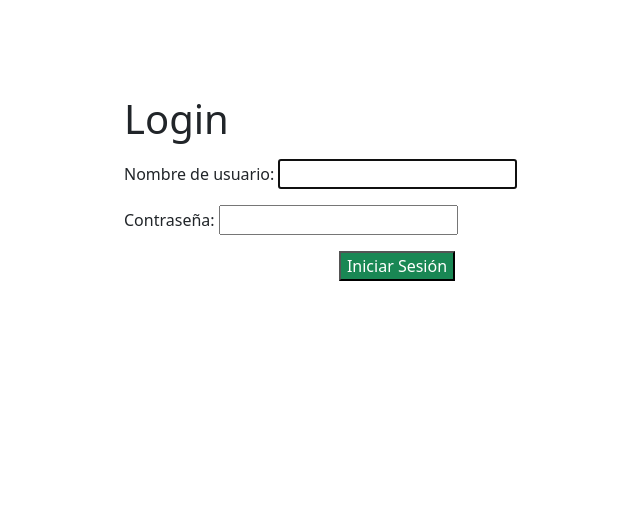
After one commit to Daniela1221/Proyecto-Final, a Django app: page /login/ in a window 1280 px wide. The commit adds this page. Shown: the part 623-1144 px from the top of the page, without its empty margins (243-883 px from the left). Run offline with Django 4.2, Linux system fonts and the light colour scheme; some libraries are stand-ins or nearby versions.

Commit message:
add: login y logout

```diff
--- /dev/null
+++ b/project/apps/Home/forms.py
@@ -0,0 +1,12 @@
+from django import forms
+from django.contrib.auth.forms import AuthenticationForm
+from django.contrib.auth.models import User
+
+class CustomAuthenticationForm(AuthenticationForm):
+    class Meta:
+        model = User
+        fields = ["username","password"]
+        widgets = {
+            "username":forms.TextInput(),
+            "password":forms.PasswordInput(),
+        }
--- a/project/apps/Home/templates/Home/index.html
+++ b/project/apps/Home/templates/Home/index.html
@@ -6,6 +6,10 @@
 
 {% endblock HEADER %}
 
+{% block CONTENIDO_STYLE %}
+    <center><h2>{{ mensaje }}</h2></center>
+{% endblock CONTENIDO_STYLE %}
+
 {% block CONTENIDO_sSTYLE %}
 
     {% include 'Home/circulos.html' %}
--- /dev/null
+++ b/project/apps/Home/templates/Home/login.html
@@ -0,0 +1,16 @@
+{% extends 'Home/index.html' %}
+
+{% block TITULO %}
+    Login
+{% endblock TITULO %}
+{% block CONTENIDO_STYLE %}
+    <form action="" method="post">
+        {% csrf_token %}
+        {{ form.as_p }}
+        <center><button type="submit" class="text-bg-success">Iniciar Sesión</button></center>
+    </form>
+{% endblock CONTENIDO_STYLE %}
+
+{% block CONTENIDO_sSTYLE %}
+
+{% endblock CONTENIDO_sSTYLE %}
--- /dev/null
+++ b/project/apps/Home/templates/Home/logout.html
@@ -0,0 +1,5 @@
+{% extends 'Home/index.html' %}
+
+{% block CONTENIDO_STYLE %}
+    <h2>Se ha cerrado sesión correctamente.</h2>
+{% endblock CONTENIDO_STYLE %}
--- a/project/apps/Home/templates/Home/navbar.html
+++ b/project/apps/Home/templates/Home/navbar.html
@@ -6,10 +6,15 @@
         <div class="collapse navbar-collapse" id="navbarSupportedContent">
             <ul class="navbar-nav ms-auto mb-2 mb-lg-0">
                 <li class="nav-item"><a class="nav-link active" aria-current="page" href="{% url 'Home:home' %}">Home</a></li>
-                <li class="nav-item"><a class="nav-link" href="{% url 'about:home' %}">Quienes Somos</a></li>
                 <li class="nav-item"><a class="nav-link" href="{% url 'servicios:home' %}">Servicios</a></li>
                 <li class="nav-item"><a class="nav-link" href="{% url 'tienda:home' %}">Tienda</a></li>
-                <li class="nav-item"><a class="nav-link" href="#!">Log In</a></li>
+                {% if user.is_authenticated %}
+                    <li class="nav-item"><a class="nav-link text-info" href="#!">{{ user.username }}</a></li>
+                    <li class="nav-item"><a class="nav-link text-info" href="{% url 'Home:logout' %}">Logout</a></li>
+                {% else %}
+                    <li class="nav-item"><a class="nav-link" href="{% url 'about:home' %}">Quienes Somos</a></li>
+                    <li class="nav-item"><a class="nav-link text-info" href="{% url 'Home:login' %}">Login</a></li>
+                {% endif %}
             </ul>
         </div>
     </div>
--- a/project/apps/Home/urls.py
+++ b/project/apps/Home/urls.py
@@ -1,9 +1,14 @@
+from django.contrib.staticfiles.urls import staticfiles_urlpatterns
+from django.contrib.auth.views import LogoutView
 from django.urls import path
-from .views import home
+from . import views
 
 app_name = "Home"
 
 urlpatterns = [
-    path("", home, name="home"),
+    path("", views.home, name="home"),
+    path("login/",views.login_request,name="login"),
+    path("logout/",LogoutView.as_view(template_name="Home/logout.html"),name="logout")
+]
 
-]
+urlpatterns += staticfiles_urlpatterns()
--- a/project/apps/Home/views.py
+++ b/project/apps/Home/views.py
@@ -1,6 +1,24 @@
 from django.shortcuts import render
-
+from django.contrib.auth.forms import AuthenticationForm, UserCreationForm
+from django.contrib.auth import login, logout, authenticate
+from django.shortcuts import render
+from django.urls import reverse
+from . import forms
 # Create your views here.
 
 def home(request):
     return render(request, "Home/index.html")
+
+def login_request(request):
+    if request.method == "POST":
+        form = forms.CustomAuthenticationForm(request,request.POST)
+        if form.is_valid():
+            usuario = form.cleaned_data.get("username")
+            contraseña = form.cleaned_data.get("password")
+            user = authenticate(username=usuario, password=contraseña)
+            if user is not None:
+                login(request, user)
+                return render(request, "Home/index.html", {"mensaje":"Inicio de sesión exitoso"})
+    else:
+        form = forms.CustomAuthenticationForm()
+    return render(request,"Home/login.html",{"form":form})
```
Also changed, not shown: project/db.sqlite3.
